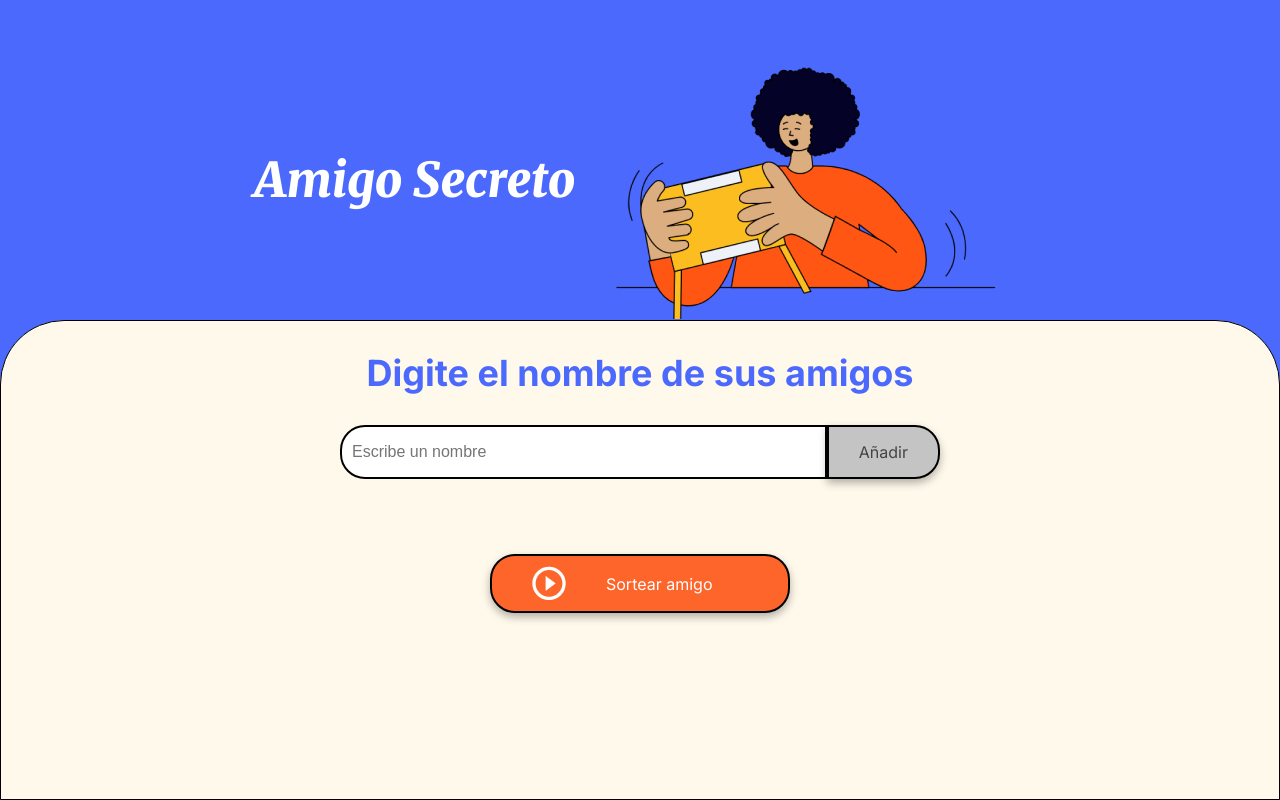
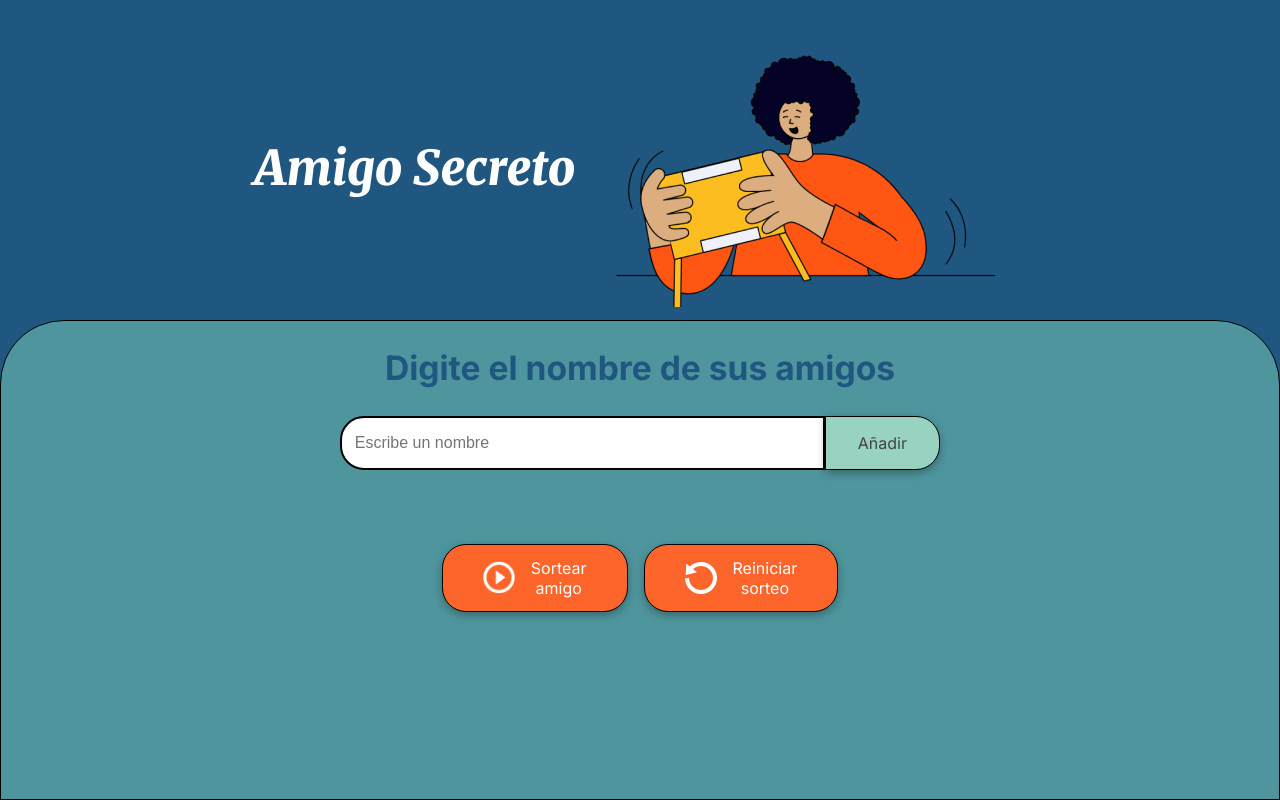
Before and after one commit to MartinOtamendiT/amigo-secreto, a plain HTML site: page index.html in a window 1280 px wide. Drawn offline with Linux system fonts and the light colour scheme.

Commit message:
Cambiar estilos y añadir botón de reinicio

```diff
--- a/app.js
+++ b/app.js
@@ -20,9 +20,15 @@ function sortearAmigo(){
     let amigoSorteado = Math.floor(Math.random() * listaAmigos.length);
 
     resultadoSorteo.innerHTML = `<li>El amigo secreto sorteado es: ${listaAmigos[amigoSorteado]}.</li>`;
+}
+
+//Función que reinicia el sorteo.
+function reiniciarSorteo(){
+    let resultadoSorteo = document.querySelector('#resultado');
+
+    listaAmigos = [];
     actualizarContenidoLista('');
-
-    console.log(listaAmigos[amigoSorteado])
+    resultadoSorteo.innerHTML = '';
 }
 
 //Función que actualiza el contenido de la lista que se verá en pantalla.
--- a/index.html
+++ b/index.html
@@ -32,6 +32,10 @@
                     <img src="assets/play_circle_outline.png" alt="Ícono para sortear">
                     Sortear amigo
                 </button>
+                <button class="button-draw" onclick="reiniciarSorteo()" aria-label="Reiniciar sorteo">
+                    <img src="assets/reset_icon.png" alt="Ícono de reinicio">
+                    Reiniciar sorteo
+                </button>
             </div>
         </section>
     </main>
--- a/style.css
+++ b/style.css
@@ -1,7 +1,7 @@
 :root {
-    --color-primary: #4B69FD;
-    --color-secondary: #FFF9EB;
-    --color-tertiary: #C4C4C4;
+    --color-primary: #205781;
+    --color-secondary: #4F959D;
+    --color-tertiary: #98D2C0;
     --color-button: #fe652b;
     --color-button-hover: #e55720;
     --color-text: #444444;
@@ -36,7 +36,7 @@ body {
     display: flex;
     justify-content: center;
     align-items: center;
-    padding: 40px 0 0;
+    padding: 1rem 0 0;
 }
 
 /* Sección de entrada */
@@ -44,17 +44,17 @@ body {
     flex: 60%;
     background-color: var(--color-secondary);
     border: 1px solid #000;
-    border-radius: 64px 64px 0 0;
+    border-radius: 4rem 4rem 0 0;
     display: flex;
     flex-direction: column;
     align-items: center;
-    padding: 20px;
+    padding: 1rem;
     width: 100%;
 }
 
 /* Títulos */
 .main-title {
-    font-size: 48px;
+    font-size: 3rem;
     font-family: "Merriweather", serif;
     font-weight: 900;
     font-style: italic;
@@ -63,10 +63,10 @@ body {
 
 .section-title {
     font-family: "Inter", serif;
-    font-size: 36px;
+    font-size: 2.1rem;
     font-weight: 700;
     color: var(--color-primary);
-    margin: 10px 0;
+    margin: 0.6rem 0;
     text-align: center;
 }
 
@@ -76,49 +76,49 @@ body {
     justify-content: center;
     width: 100%;
     max-width: 600px;
-    margin-top: 20px;
+    margin-top: 1.2rem;
 }
 
 .input-name {
     width: 100%;
-    padding: 10px;
-    border: 2px solid #000;
-    border-radius: 25px 0 0 25px;
-    font-size: 16px;
+    padding: 0.8rem;
+    border: 0.15rem solid #000;
+    border-radius: 1.5rem 0 0 1.5rem;
+    font-size: 1rem;
 }
 
 .button-container {
-    width: 300px;
+    width: 18.75rem;
     justify-content: center;
 }
 
 /* Estilos de entrada de texto */
 .input-title {
     flex: 1;
-    padding: 10px 15px;
-    font-size: 16px;
-    border: 2px solid #333;
+    padding: 0.8rem 1rem;
+    font-size: 1rem;
+    border: 0.1rem solid #333;
     border-right: none;
-    border-radius: 25px 0 0 25px;
+    border-radius: 1.5rem 0 0 1.5rem;
     font-family: "Merriweather", serif;
-    box-shadow: 0 4px 8px rgba(0, 0, 0, 0.3);
+    box-shadow: 0 0.2rem 0.5rem rgba(0, 0, 0, 0.3);
 }
 
 /* Estilos de botón */
 button {
-    padding: 15px 30px;
+    padding: 1rem 2rem;
     font-family: "Inter", sans-serif;
-    font-size: 16px;
-    border: 2px solid #000;
-    border-radius: 25px;
-    box-shadow: 0 4px 8px rgba(0, 0, 0, 0.3);
+    font-size: 1rem;
+    border: 0.1rem solid #000;
+    border-radius: 1.5rem;
+    box-shadow: 0 0.2rem 0.5rem rgba(0, 0, 0, 0.3);
     cursor: pointer;
 }
 
 .button-add {
     background-color: var(--color-tertiary);
     color: var(--color-text);
-    border-radius: 0 25px 25px 0;
+    border-radius: 0 1.5rem 1.5rem 0;
 }
 
 .button-add:hover {
@@ -130,16 +130,34 @@ ul {
     list-style-type: none;
     color: var(--color-text);
     font-family: "Inter", sans-serif;
-    font-size: 18px;
-    margin: 20px 0;
+    font-size: 1.3rem;
+    margin: 1.2rem 0;
+    display: flex;
+    width: 60%;
+    justify-content: center;
+    gap: 1rem;
+    flex-wrap: wrap;
+}
+
+.name-list li{
+    background-color: #FFAB5B;
+    border-color: #FFF2DB;
+    border-radius: 2rem;
+    color: var(--color-white);
+    padding: 0.2rem 1rem;
 }
 
 .result-list {
-    margin-top: 15px;
-    color: #05DF05;
-    font-size: 22px;
+    margin-top: 1rem;
+    color: #F6F8D5;
+    font-size: 1.3rem;
     font-weight: bold;
     text-align: center;
+}
+
+.button-container{
+    display: flex;
+    gap: 1rem;
 }
 
 /* Botón de sortear título */
@@ -147,14 +165,15 @@ ul {
     display: flex;
     align-items: center;
     width: 100%;
-    padding: 10px 40px;
+    padding: 0.8rem 2.5rem;
     color: var(--color-white);
     background-color: var(--color-button);
-    font-size: 16px;
+    font-size: 1rem;
 }
 
 .button-draw img {
-    margin-right: 40px;
+    margin-right: 1rem;
+    width: 2rem;
 }
 
 .button-draw:hover {
```
Also changed, not shown: assets/reset_icon.png (added).
